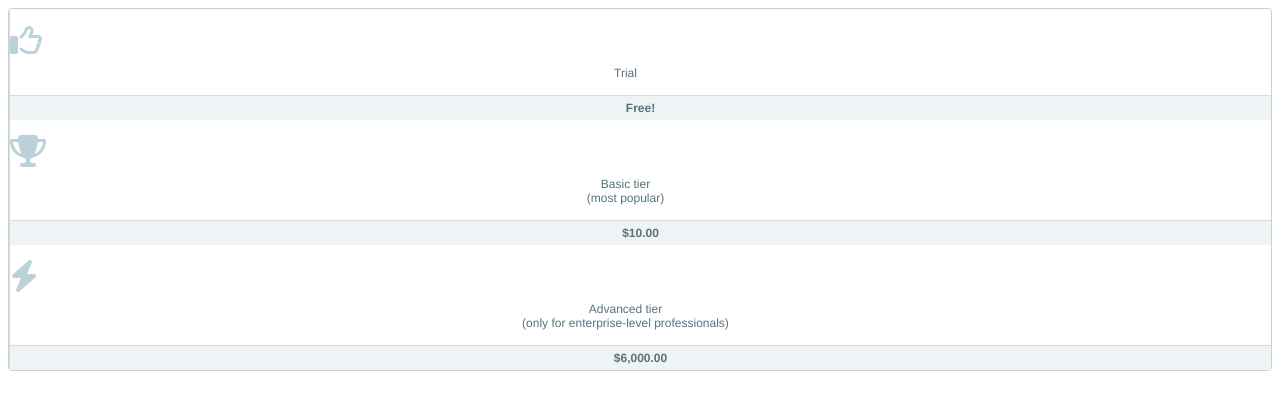
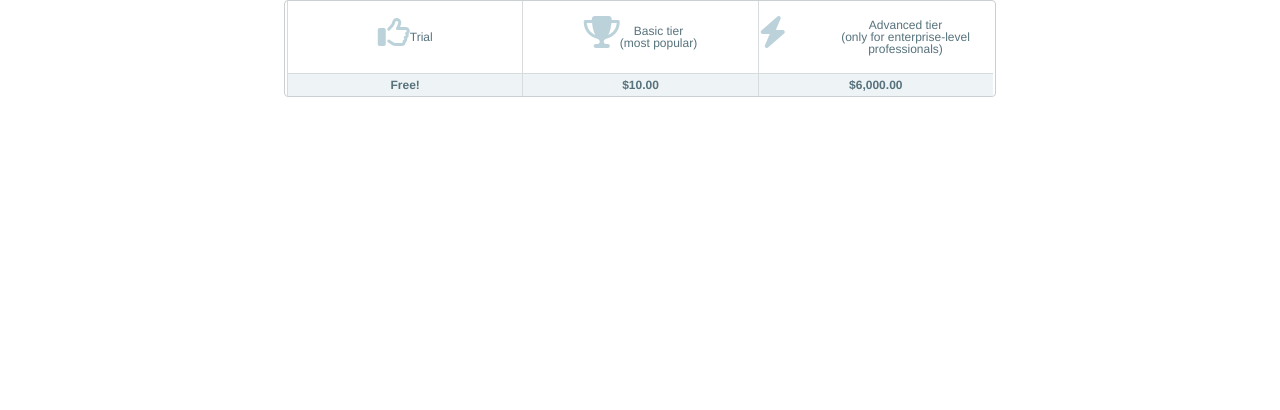
Before and after one commit to Kenzie-Academy-Brasil-Developers/cartas-flexbox-sprint-2-yuribrag44, a plain HTML site: page index.html in a window 1280 px wide. Drawn offline with Linux system fonts and the light colour scheme.

Commit message:
cartas flexbox finalizado

```diff
--- a/index.html
+++ b/index.html
@@ -3,6 +3,7 @@
 
 <head>
 	<script src="https://use.fontawesome.com/7e33854498.js"></script>
+	<link rel="stylesheet" href="/src/reset.css">
 	<link rel="stylesheet" type="text/css" href="./src/cards.css" />
 	<meta name="viewport" content="width=device-width, initial-scale=1">
 	<style>
@@ -13,14 +14,14 @@
 	<div class="cardGroup">
 		<div class="card cardGroup__card">
 			<div class="card__description cardGroup__cardDescription">
-				<div class="icon fa fa-thumbs-o-up card__descriptionIcon"></div>
+				<div id="imgTrial" class="icon fa fa-thumbs-o-up card__descriptionIcon"></div>
 				<div class="card__descriptionText">Trial</div>
 			</div>
 			<div class="card__price">Free!</div>
 		</div>
 		<div class="card cardGroup__card">
 			<div class="card__description cardGroup__cardDescription">
-				<div class="icon fa fa-trophy card__descriptionIcon"></div>
+				<div id="imgBasicTier" class="icon fa fa-trophy card__descriptionIcon"></div>
 				<div class="card__descriptionText">Basic tier<br/>(most popular)
 				</div>
 			</div>
@@ -28,7 +29,7 @@
 		</div>
 		<div class="card cardGroup__card">
 			<div class="card__description cardGroup__cardDescription">
-				<div class="icon fa fa-bolt card__descriptionIcon"></div>
+				<div id="imgAdvancedTier" class="icon fa fa-bolt card__descriptionIcon"></div>
 				<div class="card__descriptionText">Advanced tier<br/>(only for enterprise-level professionals)
 				</div>
 			</div>
--- a/src/cards.css
+++ b/src/cards.css
@@ -10,13 +10,21 @@ html {
 
 .card {
     /* display, flex-direction */
+    display: flex;
+    justify-content: center;
+    flex-direction: row;
     border: 1px solid #CAD0D2;
     border-radius: 4px;
     overflow: hidden;
 }
 
 .card__description {
-    /* display, flex-direction, justify-content, align-items */
+  /* display, flex-direction, justify-content, align-items */
+    display: flex;
+    flex-direction: row-reverse;
+    justify-content: center;
+    align-items: center;
+    flex-direction: row;
     padding: 15px 0;
 }
 
@@ -42,6 +50,10 @@ html {
 .cardGroup {
     /* display */
 
+    display: flex;
+    justify-content: center;
+    width: 100%;
+    margin: 0 auto;
     border: 1px solid #CAD0D2;
     border-radius: 4px;
     overflow: hidden;
@@ -50,14 +62,60 @@ html {
     .cardGroup__card {
       /* flex-grow, flex-shrink, flex-basis */
 
+      flex-grow: row nowrap;
+      flex-shrink: -1.5;
+      flex-basis: auto;
       border: none;
       border-radius: 0;
+      width: 33%;
     }
 
     .cardGroup__card {
       border-left: 1px solid #D7DBDD;
+      display: inline-block;
     }
 
     .cardGroup__cardDescription {
       /* flex-grow, flex-shrink, flex-basis */
+      flex-grow: inherit;
     }
+
+    #imgTrial {
+      width: auto;
+    }
+
+    #imgBasicTier {
+      width: auto;
+    }
+
+    #imgAdvancedTier {
+      width: 30%;
+    }
+
+        @media only screen and (max-width: 992px) {
+          .cardGroup {
+            max-width: 710px;
+          }
+        }
+
+        @media only screen and (min-width: 768px) {
+          .cardGroup {
+            max-width: 710px;
+          }
+        }
+
+        @media only screen and (min-width: 480px) {
+          .cardGroup {
+            /* max-width: 320px;
+            display: flex;
+            justify-content: center;
+            flex-direction: row; */
+            display: flex;
+            justify-content: center;
+            width: 100%;
+            margin: 0 auto;
+            border: 1px solid #CAD0D2;
+            border-radius: 4px;
+            overflow: hidden;
+          }
+        }
--- /dev/null
+++ b/src/reset.css
@@ -0,0 +1,43 @@
+html, body, div, span, applet, object, iframe,
+h1, h2, h3, h4, h5, h6, p, blockquote, pre,
+a, abbr, acronym, address, big, cite, code,
+del, dfn, em, img, ins, kbd, q, s, samp,
+small, strike, strong, sub, sup, tt, var,
+b, u, i, center,
+dl, dt, dd, ol, ul, li,
+fieldset, form, label, legend,
+table, caption, tbody, tfoot, thead, tr, th, td,
+article, aside, canvas, details, embed,
+figure, figcaption, footer, header, hgroup,
+menu, nav, output, ruby, section, summary,
+time, mark, audio, video {
+	margin: 0;
+	padding: 0;
+	border: 0;
+	font-size: 100%;
+	font: inherit;
+	vertical-align: baseline;
+}
+/* HTML5 display-role reset for older browsers */
+article, aside, details, figcaption, figure,
+footer, header, hgroup, menu, nav, section {
+	display: block;
+}
+body {
+	line-height: 1;
+}
+ol, ul {
+	list-style: none;
+}
+blockquote, q {
+	quotes: none;
+}
+blockquote:before, blockquote:after,
+q:before, q:after {
+	content: '';
+	content: none;
+}
+table {
+	border-collapse: collapse;
+	border-spacing: 0;
+}
```
